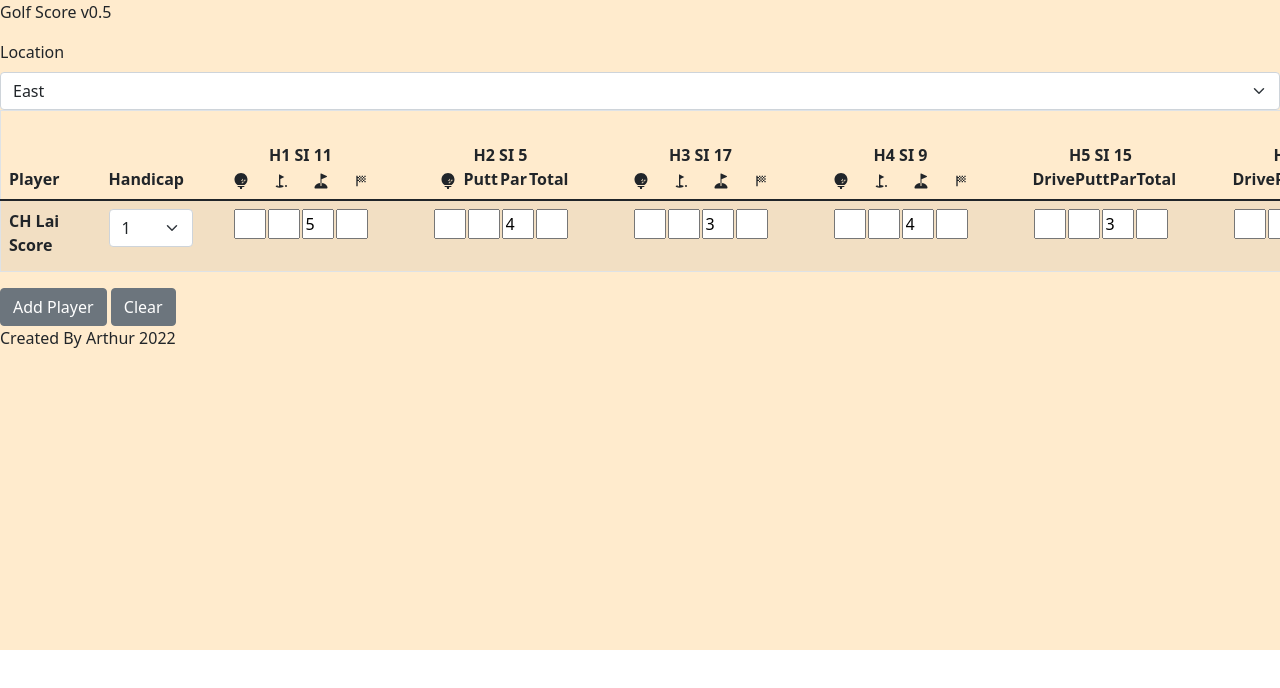
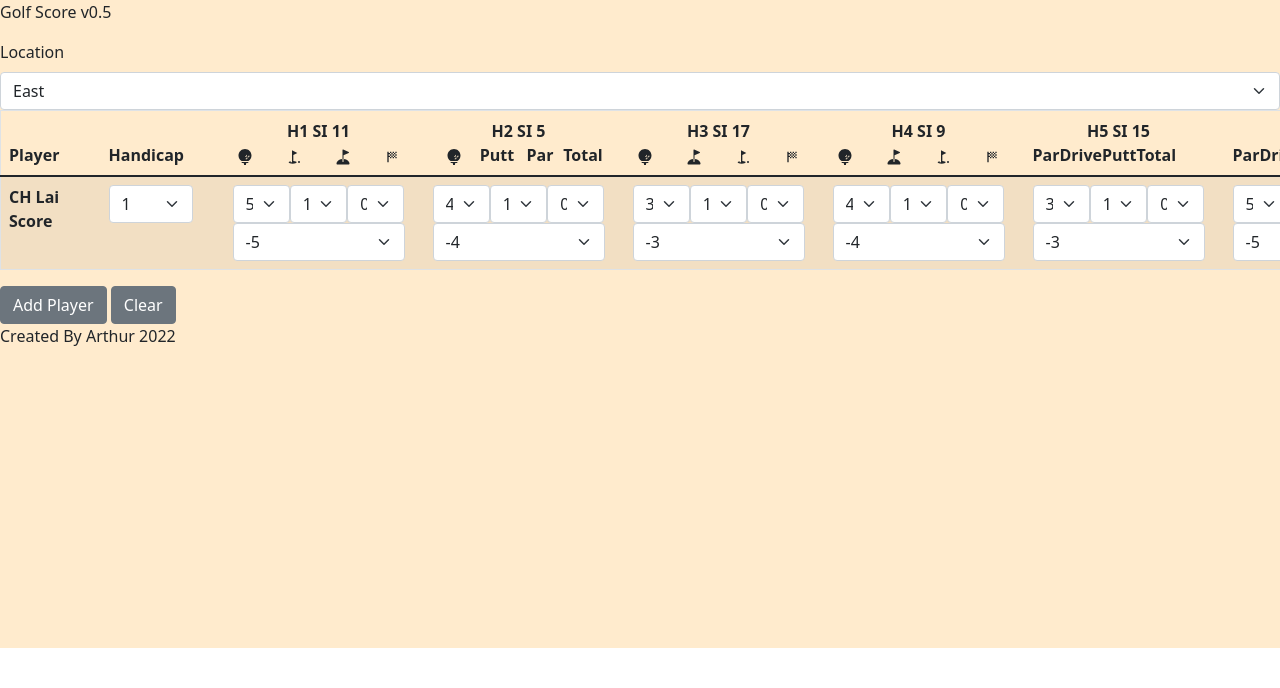
Before and after one commit to arthurdebug/golf-score, a React (Create React App) app: page / in a window 1280 px wide. Shown: the top 688 px of the page. Built offline with nearby package versions, Linux system fonts and the light colour scheme.

Commit message:
add calculation

```diff
--- a/src/App.css
+++ b/src/App.css
@@ -11,7 +11,7 @@
   justify-content: center;
 }
 input{
-  width: 32px;
+  width: 85px;
 }
 table thead th:first-child {
   position: sticky;
@@ -49,7 +49,7 @@ table tbody th:first-child {
 .holes {
   flex-wrap: nowrap;
   flex-direction: row;
-  width:200px;
+  min-width:220px;
   max-height: min-content;
   margin: 0;
   padding-left:0;
--- a/src/App.js
+++ b/src/App.js
@@ -1,11 +1,14 @@
 import './App.css';
-import React , { useState, useEffect } from "react";
+import React , { useState, useEffect} from "react";
 import { Table,FormGroup,Label,Input, Col, Row,Container, Button} from 'reactstrap';
 import { IoGolf } from "react-icons/io5";
 import { FaGolfBall } from "react-icons/fa";
 import { MdGolfCourse,MdSportsScore } from "react-icons/md";
+import {Drive,Patt} from "./Components/Data";
+import HoleCount from './Components/HoleCount';
 
 function App() {
+
   const golfCourse = [
     {label:'East',
     par: [5,4,3,4,3,5,4,3,4,5,4,4,3,4,3,5,4,5],
@@ -13,6 +16,9 @@ function App() {
     {label:'North',
     par: [5,4,3,4,4,4,3,5,4,4,3,5,4,3,4,4,5,4],
     difficulty:[5,11,9,3,13,15,17,7,1,4,12,2,18,6,14,16,8]},
+    {label:'South',
+    par: [4,3,4,4,3,4,4,4,4,4,3,4,4,4,5,3,4,4],
+    difficulty:[5,11,1,17,7,15,9,13,3,16,14,4,10,2,8,6,18,12]},
   ]
   const options = [
     { value: '1', label: '1' },
@@ -112,8 +118,8 @@ function App() {
       <div>H3 SI {courseState?.difficulty[2]}</div>
         <Row>
           <Col><FaGolfBall/></Col>
+          <Col><IoGolf/></Col>
           <Col><MdGolfCourse/></Col>
-          <Col><IoGolf/></Col>
           <Col><MdSportsScore/></Col>
         </Row>
           </Container>
@@ -122,9 +128,9 @@ function App() {
       <Container className='holes' >
       <div>H4 SI {courseState?.difficulty[3]}</div>
         <Row>
-          <Col><FaGolfBall/></Col>
+        <Col><FaGolfBall/></Col>
+          <Col><IoGolf/></Col>
           <Col><MdGolfCourse/></Col>
-          <Col><IoGolf/></Col>
           <Col><MdSportsScore/></Col>
         </Row>
           </Container>
@@ -133,9 +139,9 @@ function App() {
         <Container className="holes">
         <div>H5 SI {courseState?.difficulty[4]}</div>
         <div className='holeHead'>
+          <div>Par</div>
           <div>Drive</div>
           <div>Putt</div>
-          <div>Par</div>
           <div>Total</div>
         </div>
           </Container>
@@ -144,9 +150,9 @@ function App() {
       <Container className='holes' >
       <div>H6 SI {courseState?.difficulty[5]}</div>
           <div className='holeHead'>
+          <div>Par</div>
           <div>Drive</div>
           <div>Putt</div>
-          <div>Par</div>
           <div>Total</div>
         </div>
           </Container>
@@ -155,9 +161,9 @@ function App() {
       <Container className='holes' >
       <div>H7 SI {courseState?.difficulty[6]}</div>
         <Row>
-          <Col><FaGolfBall/></Col>
+        <Col><FaGolfBall/></Col>
+          <Col><IoGolf/></Col>
           <Col><MdGolfCourse/></Col>
-          <Col><IoGolf/></Col>
           <Col><MdSportsScore/></Col>
         </Row>
           </Container>
@@ -167,8 +173,8 @@ function App() {
       <div>H8 SI {courseState?.difficulty[7]}</div>
         <Row>
           <Col><FaGolfBall/></Col>
+          <Col><IoGolf/></Col>
           <Col><MdGolfCourse/></Col>
-          <Col><IoGolf/></Col>
           <Col><MdSportsScore/></Col>
         </Row>
           </Container>
@@ -177,9 +183,9 @@ function App() {
       <Container className='holes' >
       <div>H9 SI {courseState?.difficulty[8]}</div>
         <Row>
-          <Col><FaGolfBall/></Col>
+         <Col><FaGolfBall/></Col>
+          <Col><IoGolf/></Col>
           <Col><MdGolfCourse/></Col>
-          <Col><IoGolf/></Col>
           <Col><MdSportsScore/></Col>
         </Row>
           </Container>
@@ -189,8 +195,8 @@ function App() {
       <div>H10 SI {courseState?.difficulty[9]}</div>
         <Row>
           <Col><FaGolfBall/></Col>
+          <Col><IoGolf/></Col>
           <Col><MdGolfCourse/></Col>
-          <Col><IoGolf/></Col>
           <Col><MdSportsScore/></Col>
         </Row>
           </Container>
@@ -200,8 +206,8 @@ function App() {
       <div>H11 SI {courseState?.difficulty[10]}</div>
         <Row>
           <Col><FaGolfBall/></Col>
+          <Col><IoGolf/></Col>
           <Col><MdGolfCourse/></Col>
-          <Col><IoGolf/></Col>
           <Col><MdSportsScore/></Col>
         </Row>
           </Container>
@@ -211,8 +217,8 @@ function App() {
       <div>H12 SI {courseState?.difficulty[11]}</div>
         <Row>
           <Col><FaGolfBall/></Col>
+          <Col><IoGolf/></Col>
           <Col><MdGolfCourse/></Col>
-          <Col><IoGolf/></Col>
           <Col><MdSportsScore/></Col>
         </Row>
           </Container>
@@ -222,8 +228,8 @@ function App() {
       <div>H13 SI {courseState?.difficulty[12]}</div>
         <Row>
           <Col><FaGolfBall/></Col>
+          <Col><IoGolf/></Col>
           <Col><MdGolfCourse/></Col>
-          <Col><IoGolf/></Col>
           <Col><MdSportsScore/></Col>
         </Row>
           </Container>
@@ -233,8 +239,8 @@ function App() {
       <div>H14 SI {courseState?.difficulty[13]}</div>
         <Row>
           <Col><FaGolfBall/></Col>
+          <Col><IoGolf/></Col>
           <Col><MdGolfCourse/></Col>
-          <Col><IoGolf/></Col>
           <Col><MdSportsScore/></Col>
         </Row>
           </Container>
@@ -244,8 +250,8 @@ function App() {
       <div>H15 SI {courseState?.difficulty[14]}</div>
         <Row>
           <Col><FaGolfBall/></Col>
+          <Col><IoGolf/></Col>
           <Col><MdGolfCourse/></Col>
-          <Col><IoGolf/></Col>
           <Col><MdSportsScore/></Col>
         </Row>
           </Container>
@@ -254,9 +260,9 @@ function App() {
       <Container className='holes' >
       <div>H16 SI {courseState?.difficulty[15]}</div>
         <Row>
-          <Col><FaGolfBall/></Col>
+        <Col><FaGolfBall/></Col>
+          <Col><IoGolf/></Col>
           <Col><MdGolfCourse/></Col>
-          <Col><IoGolf/></Col>
           <Col><MdSportsScore/></Col>
         </Row>
           </Container>
@@ -266,8 +272,8 @@ function App() {
       <div>H17 SI {courseState?.difficulty[16]}</div>
         <Row>
           <Col><FaGolfBall/></Col>
+          <Col><IoGolf/></Col>
           <Col><MdGolfCourse/></Col>
-          <Col><IoGolf/></Col>
           <Col><MdSportsScore/></Col>
         </Row>
           </Container>
@@ -276,9 +282,9 @@ function App() {
       <Container className='holes' >
       <div>H18 SI {courseState?.difficulty[17]}</div>
         <Row>
-          <Col><FaGolfBall/></Col>
+        <Col><FaGolfBall/></Col>
+          <Col><IoGolf/></Col>
           <Col><MdGolfCourse/></Col>
-          <Col><IoGolf/></Col>
           <Col><MdSportsScore/></Col>
         </Row>
           </Container>
@@ -298,7 +304,7 @@ function App() {
             id="exampleSelect"
             name="select"
             type="select"
-            value={options} >
+            value={options.label} >
               {options.map(item => {
                   return (<option key={item.label} value={item.label}>{item.label}</option>);
               })}
@@ -306,184 +312,60 @@ function App() {
   </FormGroup>
       </td>
       <td>
-      <Container className='holes' >
-        <Row className='gx-0 g-0'>
-          <Col><input id="typeNumber"></input></Col>
-          <Col><input id="typeNumber"></input></Col>
-          <Col><input id="typeNumber" value={courseState?.par[0]}></input></Col>
-          <Col><input id="typeNumber"></input></Col>
-        </Row>
-          </Container>
+      <HoleCount parValue={courseState?.par[0]}/>
+
       </td>
       <td>
-      <Container className='holes' >
-        <Row className='gx-0 g-0'>
-          <Col><input id="typeNumber"></input></Col>
-          <Col><input id="typeNumber"></input></Col>
-          <Col><input id="typeNumber" value={courseState?.par[1]}></input></Col>
-          <Col><input id="typeNumber"></input></Col>
-        </Row>
-          </Container>
+       <HoleCount parValue={courseState?.par[1]}/>
       </td>
       <td>
-      <Container className='holes' >
-        <Row className='gx-0 g-0'>
-          <Col><input id="typeNumber"></input></Col>
-          <Col><input id="typeNumber"></input></Col>
-          <Col><input id="typeNumber" value={courseState?.par[2]}></input></Col>
-          <Col><input id="typeNumber"></input></Col>
-        </Row>
-          </Container>
+      <HoleCount parValue={courseState?.par[2]}/>
       </td>
       <td>
-      <Container className='holes' >
-        <Row className='gx-0 g-0'>
-          <Col><input id="typeNumber"></input></Col>
-          <Col><input id="typeNumber"></input></Col>
-          <Col><input id="typeNumber" value={courseState?.par[3]}></input></Col>
-          <Col><input id="typeNumber"></input></Col>
-        </Row>
-          </Container>
+      <HoleCount parValue={courseState?.par[3]}/>
       </td>
       <td>
-      <Container className='holes' >
-        <Row className='gx-0 g-0'>
-          <Col><input id="typeNumber"></input></Col>
-          <Col><input id="typeNumber"></input></Col>
-          <Col><input id="typeNumber" value={courseState?.par[4]}></input></Col>
-          <Col><input id="typeNumber"></input></Col>
-        </Row>
-          </Container>
+      <HoleCount parValue={courseState?.par[4]}/>
       </td>
       <td>
-      <Container className='holes' >
-        <Row className='gx-0 g-0'>
-          <Col><input id="typeNumber"></input></Col>
-          <Col><input id="typeNumber"></input></Col>
-          <Col><input id="typeNumber" value={courseState?.par[5]}></input></Col>
-          <Col><input id="typeNumber"></input></Col>
-        </Row>
-          </Container>
+      <HoleCount parValue={courseState?.par[5]}/>
       </td>
       <td>
-      <Container className='holes' >
-        <Row className='gx-0 g-0'>
-          <Col><input id="typeNumber"></input></Col>
-          <Col><input id="typeNumber"></input></Col>
-          <Col><input id="typeNumber" value={courseState?.par[6]}></input></Col>
-          <Col><input id="typeNumber"></input></Col>
-        </Row>
-          </Container>
+      <HoleCount parValue={courseState?.par[6]}/>
       </td>
       <td>
-      <Container className='holes' >
-        <Row className='gx-0 g-0'>
-          <Col><input id="typeNumber"></input></Col>
-          <Col><input id="typeNumber"></input></Col>
-          <Col><input id="typeNumber" value={courseState?.par[7]}></input></Col>
-          <Col><input id="typeNumber"></input></Col>
-        </Row>
-          </Container>
+      <HoleCount parValue={courseState?.par[7]}/>
       </td>
       <td>
-      <Container className='holes' >
-        <Row className='gx-0 g-0'>
-          <Col><input id="typeNumber"></input></Col>
-          <Col><input id="typeNumber"></input></Col>
-          <Col><input id="typeNumber" value={courseState?.par[8]}></input></Col>
-          <Col><input id="typeNumber"></input></Col>
-        </Row>
-          </Container>
+      <HoleCount parValue={courseState?.par[8]}/>
       </td>
       <td>
-      <Container className='holes' >
-        <Row className='gx-0 g-0'>
-          <Col><input id="typeNumber"></input></Col>
-          <Col><input id="typeNumber"></input></Col>
-          <Col><input id="typeNumber" value={courseState?.par[9]}></input></Col>
-          <Col><input id="typeNumber"></input></Col>
-        </Row>
-          </Container>
+      <HoleCount parValue={courseState?.par[9]}/>
       </td>
       <td>
-      <Container className='holes' >
-        <Row className='gx-0 g-0'>
-          <Col><input id="typeNumber"></input></Col>
-          <Col><input id="typeNumber"></input></Col>
-          <Col><input id="typeNumber" value={courseState?.par[10]}></input></Col>
-          <Col><input id="typeNumber"></input></Col>
-        </Row>
-          </Container>
+      <HoleCount parValue={courseState?.par[10]}/>
+      </td>
+
+      <td>
+       <HoleCount parValue={courseState?.par[11]}/>
       </td>
       <td>
-      <Container className='holes' >
-        <Row className='gx-0 g-0'>
-          <Col><input id="typeNumber"></input></Col>
-          <Col><input id="typeNumber"></input></Col>
-          <Col><input id="typeNumber" value={courseState?.par[11]}></input></Col>
-          <Col><input id="typeNumber"></input></Col>
-        </Row>
-          </Container>
+      <HoleCount parValue={courseState?.par[12]}/>
       </td>
       <td>
-      <Container className='holes' >
-        <Row className='gx-0 g-0'>
-          <Col><input id="typeNumber"></input></Col>
-          <Col><input id="typeNumber"></input></Col>
-          <Col><input id="typeNumber" value={courseState?.par[12]}></input></Col>
-          <Col><input id="typeNumber"></input></Col>
-        </Row>
-          </Container>
+      <HoleCount parValue={courseState?.par[13]}/>
       </td>
       <td>
-      <Container className='holes' >
-        <Row className='gx-0 g-0'>
-          <Col><input id="typeNumber"></input></Col>
-          <Col><input id="typeNumber"></input></Col>
-          <Col><input id="typeNumber" value={courseState?.par[13]}></input></Col>
-          <Col><input id="typeNumber"></input></Col>
-        </Row>
-          </Container>
+      <HoleCount parValue={courseState?.par[14]}/>
       </td>
       <td>
-      <Container className='holes' >
-        <Row className='gx-0 g-0'>
-          <Col><input id="typeNumber"></input></Col>
-          <Col><input id="typeNumber"></input></Col>
-          <Col><input id="typeNumber" value={courseState?.par[14]}></input></Col>
-          <Col><input id="typeNumber"></input></Col>
-        </Row>
-          </Container>
+      <HoleCount parValue={courseState?.par[15]}/>
       </td>
       <td>
-      <Container className='holes' >
-        <Row className='gx-0 g-0'>
-          <Col><input id="typeNumber"></input></Col>
-          <Col><input id="typeNumber"></input></Col>
-          <Col><input id="typeNumber" value={courseState?.par[15]}></input></Col>
-          <Col><input id="typeNumber"></input></Col>
-        </Row>
-          </Container>
+      <HoleCount parValue={courseState?.par[16]}/>
       </td>
       <td>
-      <Container className='holes' >
-        <Row className='gx-0 g-0'>
-          <Col><input id="typeNumber"></input></Col>
-          <Col><input id="typeNumber"></input></Col>
-          <Col><input id="typeNumber" value={courseState?.par[16]}></input></Col>
-          <Col><input id="typeNumber"></input></Col>
-        </Row>
-          </Container>
-      </td>
-      <td>
-      <Container className='holes' >
-        <Row className='gx-0 g-0'>
-          <Col><input id="typeNumber"></input></Col>
-          <Col><input id="typeNumber"></input></Col>
-          <Col><input id="typeNumber" value={courseState?.par[17]}></input></Col>
-          <Col><input id="typeNumber"></input></Col>
-        </Row>
-          </Container>
+      <HoleCount parValue={courseState?.par[17]}/>
       </td>
       </tr>
 
--- /dev/null
+++ b/src/Components/HoleCount.js
@@ -0,0 +1,75 @@
+import React , {useState} from "react";
+import {Input, Col, Row,Container} from 'reactstrap';
+import '../App.css';
+import {Drive,Patt} from "./Data";
+
+const HoleCount=(props)=>{
+  const [state, setState] = React.useState({
+    par:[],
+    drive:[],
+    putt:[],
+  })
+function handleChange(evt) {
+    const value = evt.target.value;
+    setState({
+      ...state,
+      [evt.target.name]: value
+    });
+    console.log("changed",evt.target.value,total)
+  }
+
+let total = Number(state.drive)+Number(state.putt)
+
+return(
+<Container className='holes' >
+        <Row className='gx-0 g-0'>
+        <Col>
+          <Input
+            id="exampleSelect"
+            name="par"
+            type="select"
+            onChange={handleChange}
+            value={state.par}>
+              <option key={props.parValue} value={props.parValue}>{props.parValue}</option>
+          </Input>
+        </Col>
+          <Col>
+          <Input
+            id="exampleSelect"
+            name="drive"
+            type="select"
+            onChange={handleChange}
+            value={state.drive}
+            >
+              {Drive.map(item => {
+                  return (<option key={item.label} value={item.value}>{item.label}</option>);
+              })}
+            </Input>
+          </Col>
+          <Col>
+          <Input
+            id="exampleSelect"
+            name="putt"
+            type="select"
+            onChange={handleChange}
+            value={state.putt}
+            >
+              {Patt.map(item => {
+                  return (<option key={item.label} value={item.value}>{item.label}</option>);
+              })}
+            </Input>
+          </Col>
+          <Col>
+          <Input id="exampleSelect"
+            name="select"
+            type="select"
+            >
+                <option>{total-props.parValue}</option>
+            </Input>
+          </Col>
+        </Row>
+          </Container>
+)
+            }
+
+export default HoleCount;
```
Also changed, not shown: src/Components/Data.js (+6 -8 lines).
